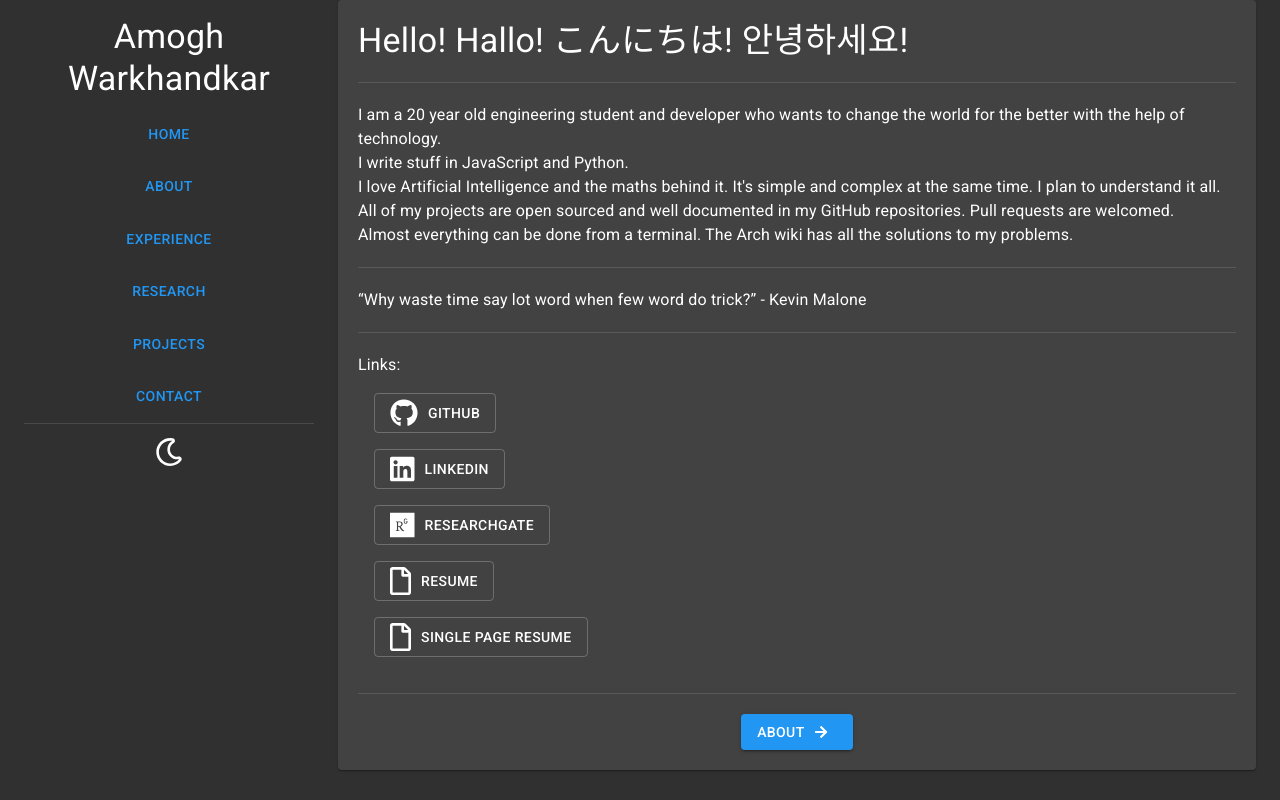
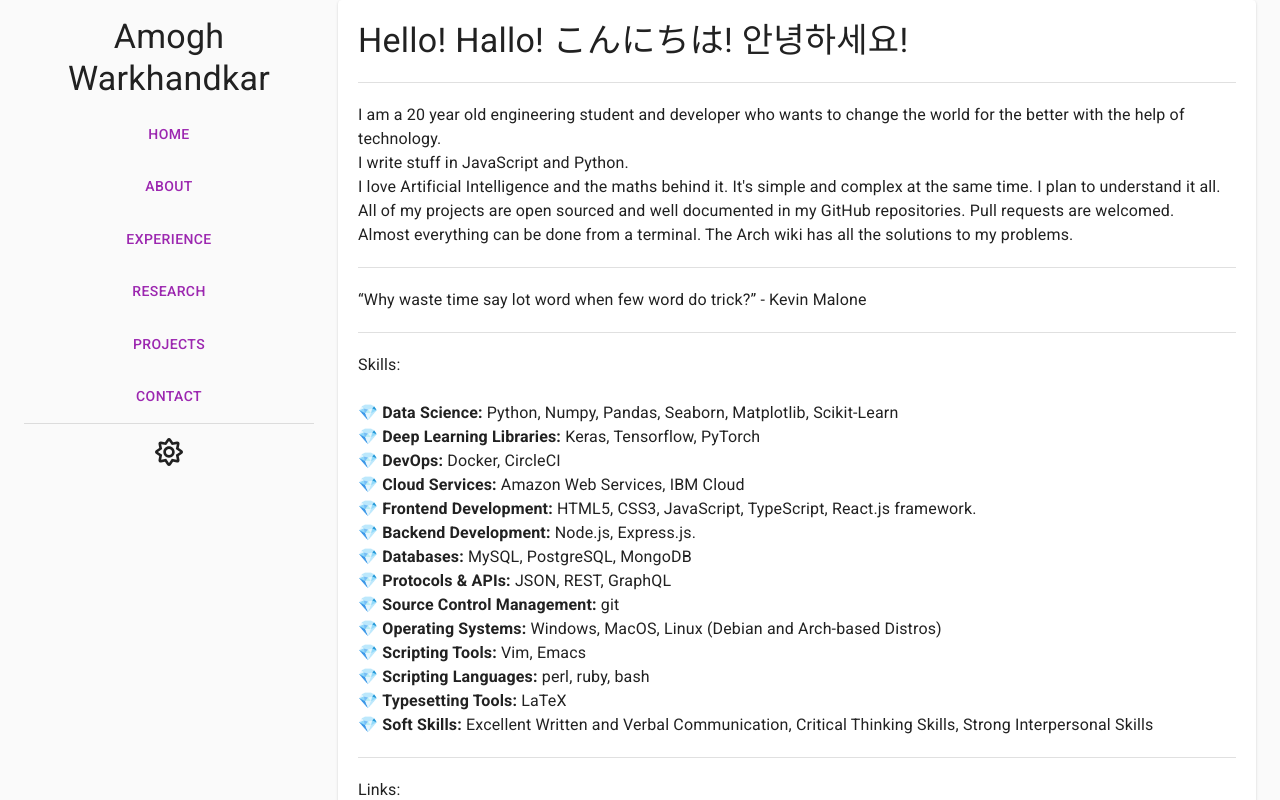
Before and after one commit to amogh-w/old-amogh-w.github.io, a React (Create React App) app: page /projects in a window 1280 px wide. Shown: the top 800 px of the page. Built offline with nearby package versions, Linux system fonts and the light colour scheme.

Commit message:
Updated Info

```diff
--- a/src/App.js
+++ b/src/App.js
@@ -23,7 +23,9 @@
 import { faSun, faMoon } from "@fortawesome/free-regular-svg-icons";
 
 const App = () => {
-  const [darkState, setDarkState] = useState(true);
+  const [darkState, setDarkState] = useState(
+    window.localStorage.getItem("darkMode") === "true" ? true : false
+  );
   const palletType = darkState ? "dark" : "light";
   const darkTheme = createMuiTheme({
     palette: {
@@ -34,7 +36,9 @@
   });
 
   const handleThemeChange = () => {
+    const preference = darkState;
     setDarkState(!darkState);
+    window.localStorage.setItem("darkMode", !preference);
   };
 
   return (
--- a/src/components/Home.js
+++ b/src/components/Home.js
@@ -39,6 +39,45 @@
         “Why waste time say lot word when few word do trick?” - Kevin Malone
         <Divider style={{ margin: "20px 0px" }} />
       </Typography>
+
+      <Typography>
+        Skills:
+        <br />
+        <br />
+        💎 <b>Data Science:</b> Python, Numpy, Pandas, Seaborn, Matplotlib,
+        Scikit-Learn
+        <br />
+        💎 <b>Deep Learning Libraries:</b> Keras, Tensorflow, PyTorch
+        <br />
+        💎 <b>DevOps:</b> Docker, CircleCI
+        <br />
+        💎 <b>Cloud Services:</b> Amazon Web Services, IBM Cloud
+        <br />
+        💎 <b>Frontend Development:</b> HTML5, CSS3, JavaScript, TypeScript,
+        React.js framework.
+        <br />
+        💎 <b>Backend Development:</b> Node.js, Express.js.
+        <br />
+        💎 <b>Databases:</b> MySQL, PostgreSQL, MongoDB
+        <br />
+        💎 <b>Protocols & APIs:</b> JSON, REST, GraphQL
+        <br />
+        💎 <b>Source Control Management:</b> git
+        <br />
+        💎 <b>Operating Systems:</b> Windows, MacOS, Linux (Debian and
+        Arch-based Distros)
+        <br />
+        💎 <b>Scripting Tools:</b> Vim, Emacs
+        <br />
+        💎 <b>Scripting Languages:</b> perl, ruby, bash
+        <br />
+        💎 <b>Typesetting Tools:</b> LaTeX
+        <br />
+        💎 <b>Soft Skills:</b> Excellent Written and Verbal Communication,
+        Critical Thinking Skills, Strong Interpersonal Skills
+        <br />
+      </Typography>
+      <Divider style={{ margin: "20px 0px" }} />
       <Typography variant="body1">Links:</Typography>
       <List>
         <ListItem>
--- a/src/components/Projects.js
+++ b/src/components/Projects.js
@@ -11,7 +11,7 @@
   ButtonGroup,
 } from "@material-ui/core";
 import { FontAwesomeIcon } from "@fortawesome/react-fontawesome";
-import { faGithub, faChrome } from "@fortawesome/free-brands-svg-icons";
+import { faGithub } from "@fortawesome/free-brands-svg-icons";
 import { Link } from "react-router-dom";
 import { faArrowLeft, faArrowRight } from "@fortawesome/free-solid-svg-icons";
 
@@ -21,6 +21,47 @@
       <Typography variant="h4" gutterBottom>
         Projects
       </Typography>
+      <Card style={{ marginBottom: "20px" }}>
+        <CardHeader title="COVIDian"></CardHeader>
+        <CardContent style={{ paddingTop: "0px" }}>
+          <Typography variant="body1">
+            <Typography variant="caption">IBM Hack Challenge 2020</Typography>
+            <Divider style={{ marginTop: "10px" }} />
+            <List>
+              <ListItem>
+                ★ A COVID Tweet Sentiment Visualizer and Analyser which featured
+                a beautiful dashboard with Live Tweet extraction, State and
+                District-wise Sentiment break down and Scikit/Tensorflow trained
+                models for analysis.
+              </ListItem>
+              <ListItem>
+                ★ The application was packaged with Docker, continuous
+                integration pipeline was enabled with CircleCI and the
+                containers were deployed on an AWS EC2 Instance with Public API
+                Endpoints for retrieving our analysed data and accessing our
+                deployed models.
+              </ListItem>
+              <ListItem>
+                ★ Technologies: Tensorflow.js, React.js, Node.jDocker, Amazon
+                Web Services, CircleCI, Tensorflow, Scikit-Learn, React.js,
+                Node.js, MongoDB, GraphQL
+              </ListItem>
+              <ListItem style={{ justifyContent: "flex-end" }}>
+                <Button
+                  variant="outlined"
+                  href="https://github.com/amogh-w/COVIDian"
+                >
+                  <FontAwesomeIcon
+                    icon={faGithub}
+                    style={{ marginRight: "10px" }}
+                  />
+                  View
+                </Button>
+              </ListItem>
+            </List>
+          </Typography>
+        </CardContent>
+      </Card>
       <Card style={{ marginBottom: "20px" }}>
         <CardHeader title="Object Detection Tool"></CardHeader>
         <CardContent style={{ paddingTop: "0px" }}>
@@ -183,33 +224,6 @@
           </Typography>
         </CardContent>
       </Card>
-      <Card>
-        <CardHeader title="Hexo Theme"></CardHeader>
-        <CardContent style={{ paddingTop: "0px" }}>
-          <Typography variant="body1">
-            <Typography variant="caption">OnePlus Community</Typography>
-            <Divider style={{ marginTop: "10px" }} />
-            <List>
-              <ListItem>
-                ★ Android application to provide new customization opportunities
-                for custom firmware users.
-              </ListItem>
-              <ListItem style={{ justifyContent: "flex-end" }}>
-                <Button
-                  variant="outlined"
-                  href="https://forums.oneplus.com/threads/modified-hexo-theme-for-cyanogenmod.310444/"
-                >
-                  <FontAwesomeIcon
-                    icon={faChrome}
-                    style={{ marginRight: "10px" }}
-                  />
-                  View
-                </Button>
-              </ListItem>
-            </List>
-          </Typography>
-        </CardContent>
-      </Card>
       <Divider style={{ margin: "20px 0px" }} />
       <div style={{ textAlign: "center" }}>
         <ButtonGroup
```
